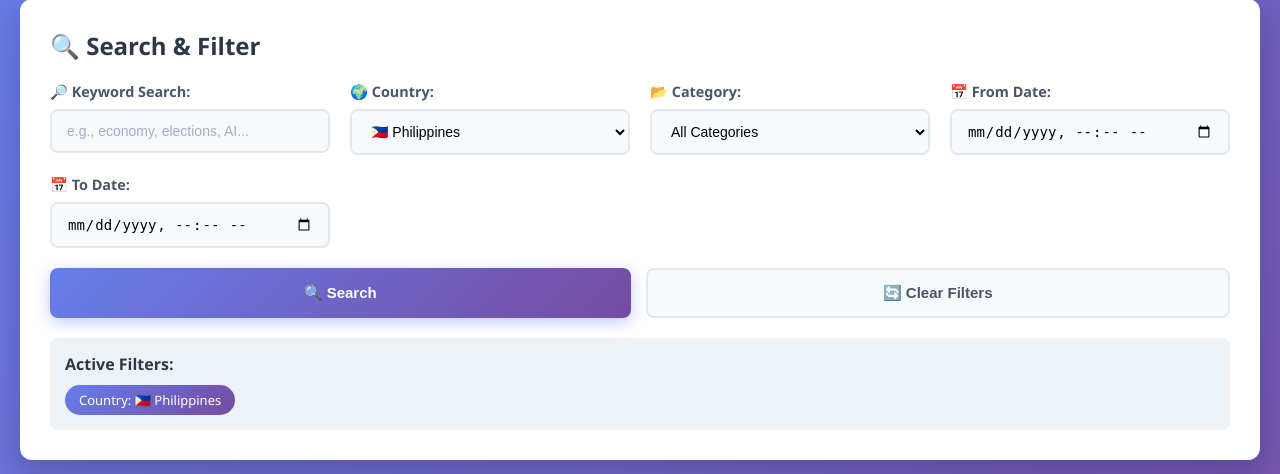
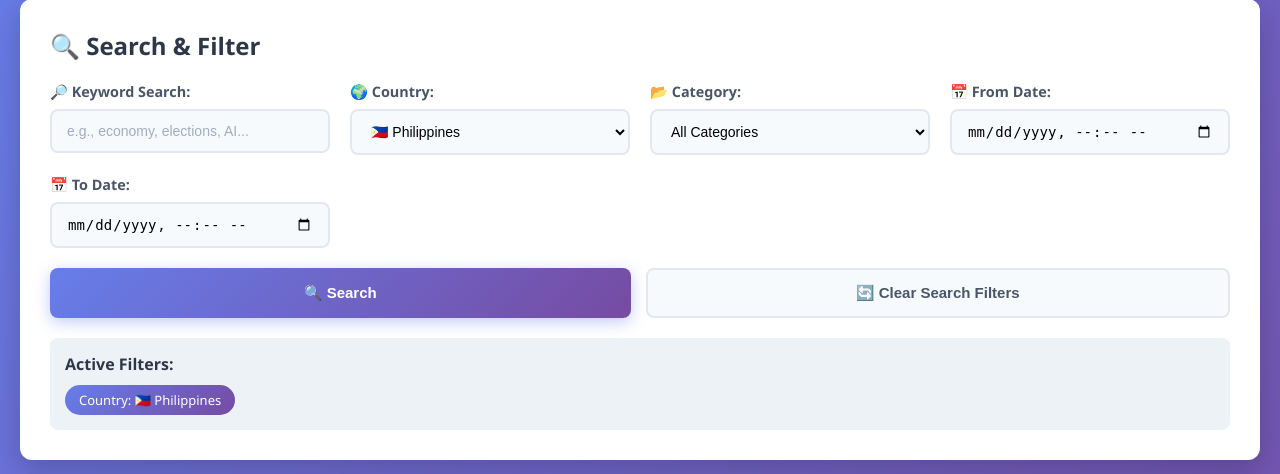
Before and after one commit to KyziaPi/sentiment-dashboard, a Flask app: page / in a window 1280 px wide. Shown: the part 140-614 px from the top of the page. Run offline with Flask 3, Linux system fonts and the light colour scheme; data that the repository does not hold is empty.

Commit message:
Update to work online

```diff
--- a/app/app.py
+++ b/app/app.py
@@ -48,4 +48,4 @@ def index():
     return render_template("index.html", results=results, country=country)
 
 if __name__ == "__main__":
-    app.run(debug=True)
+    app.run(host="0.0.0.0", port=5000, debug=True)
--- a/templates/index.html
+++ b/templates/index.html
@@ -465,7 +465,7 @@
                         <span>🔍 Search</span>
                     </button>
                     <button type="button" class="btn btn-secondary" id="clearBtn">
-                        🔄 Clear Filters
+                        🔄 Clear Search Filters
                     </button>
                 </div>
 
```
